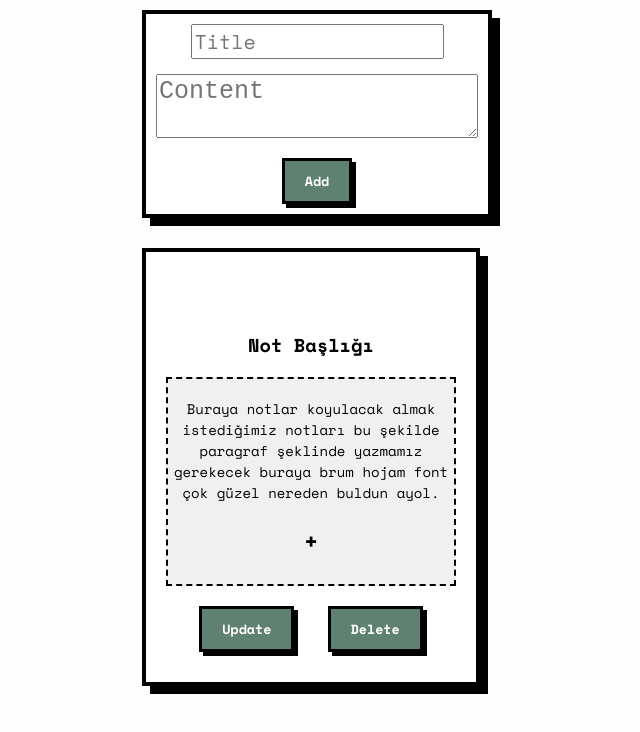
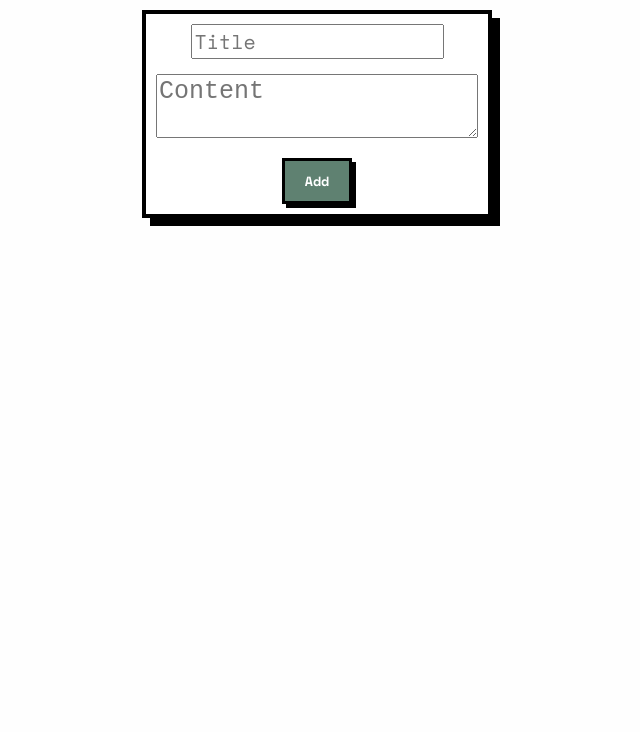
Before and after one commit to senabalioglu/react-note-website, a React (Vite) app: page / in a window 1280 px wide. Shown: the top 732 px of the page, without its empty margins (323-963 px from the left). Built offline with nearby package versions, Linux system fonts and the light colour scheme.

Commit message:
add note
not ekleme özelliği tamamlandı

```diff
--- a/src/App.jsx
+++ b/src/App.jsx
@@ -1,11 +1,9 @@
 import Notes from "./Notes";
-import NoteForm from "./components/NoteForm/NoteForm";
 
 function App() {
   return (
     <>
       <div>
-        <NoteForm />
         <Notes />
       </div>
     </>
--- a/src/Notes.jsx
+++ b/src/Notes.jsx
@@ -1,11 +1,37 @@
-import NoteCard from "./components/NoteCard/NoteCard"
+import NoteCard from "./components/NoteCard/NoteCard";
+import NoteForm from "./components/NoteForm/NoteForm";
+import { useEffect, useState } from "react";
 
-function Notes(){
-    return(
-        <>
-        <NoteCard />
-        </>
-    )
+function Notes() {
+  // useEffect getItem
+  const [notes, setNotes] = useState(() => {
+    const saved = localStorage.getItem("notes");
+    return saved ? JSON.parse(saved) : [];
+  });
+
+  const handleFormSubmit = (note) => {
+    let updatedNotes;
+
+    const isEdit = notes.find((n) => n.id === note.id);
+    if(isEdit){
+        updatedNotes = notes.map((n) => (n.id === note.id ? note : n));
+    }else{
+        updatedNotes = [...notes, note];
+    }
+
+    setNotes(updatedNotes);
+
+    localStorage.setItem("notes", JSON.stringify(updatedNotes));
+  };
+
+  return (
+    <>
+      <NoteForm onSubmit={handleFormSubmit} />
+      {notes.map((note) => (
+        <NoteCard key={note.id} note={note} onEdit={null} onDelete={null} />
+      ))}
+    </>
+  );
 }
 
-export default Notes
+export default Notes;
--- a/src/components/NoteCard/NoteCard.jsx
+++ b/src/components/NoteCard/NoteCard.jsx
@@ -1,30 +1,18 @@
 import "./NoteCard.css";
 
-function NoteCard() {
+function NoteCard({note, onEdit, onDelete}) {
   return (
     <>
       <div className="card-container">
         <div className="inner-container">
           <div>
-            <h3>Not Başlığı</h3>
+            <h3>{note.title}</h3>
           </div>
           <div className="note-div">
             <p>
-              Buraya notlar koyulacak almak istediğimiz notları bu şekilde
-              paragraf şeklinde yazmamız gerekecek buraya brum hojam font çok
-              güzel nereden buldun ayol.
+              {note.content}
             </p>
             <h2> + </h2>
-          </div>
-          <div>
-            <div className="button-div" >
-              <button className="btn">
-                Update
-              </button>
-              <button className="btn">
-                Delete
-              </button>
-            </div>
           </div>
         </div>
       </div>
@@ -36,26 +24,3 @@ function NoteCard() {
 //update yoksa add note falan işte anlarsın ya
 
 export default NoteCard;
-
-/*
-<div class="card-container">
-  <div class="upper-container">
-    <div class="image-container">
-      <img src="https://api.dicebear.com/7.x/thumbs/svg?seed=Alaina" alt="profile image" />
-    </div>
-  </div>
-
-  <div class="lower-container">
-    <div>
-      <h3>Alaina Wick</h3>
-      <h4>Front-end Developer</h4>
-    </div>
-    <div>
-      <p>sodales accumsan ligula. Aenean sed diam tristique, fermentum mi nec, ornare arcu.</p>
-    </div>
-    <div>
-      <a href="#" class="btn">View profile</a>
-    </div>
-  </div>
-</div>
-*/
--- a/src/components/NoteForm/NoteForm.jsx
+++ b/src/components/NoteForm/NoteForm.jsx
@@ -1,23 +1,33 @@
 import "./NoteForm.css";
-import { useState } from "react";
+import { useEffect, useState } from "react";
 
 function NoteForm({ onSubmit, existingNote, onCancel }) {
   const [title, setTitle] = useState("");
   const [content, setContent] = useState("");
 
-  const handleSubmit = () => {};
+  const handleSubmit = (e) => {
+    e.preventDefault();
+
+    const noteData = {
+      title,
+      content,
+      date: new Date().toLocaleString(),
+      id: existingNote?.id || crypto.randomUUID(),
+    };
+
+    onSubmit(noteData);
+    setTitle("");
+    setContent("");
+  };
 
   return (
     <>
       <div className="form-div">
         <form className="note-form" onSubmit={handleSubmit}>
-          <input type="text" placeholder="Title" />
-          <textarea
-            placeholder="Content"
-            value={content}
-            onChange={(e) => setContent(e.target.value)}
-          />
-          <button> {existingNote ? "Update" : "Add"} </button>
+          <input onChange={(e) => setTitle(e.target.value)} type="text" placeholder="Title" value={title} />
+          <textarea onChange={(e) => setContent(e.target.value)} placeholder="Content" value={content} />
+          <button type="submit"> {existingNote ? "Update" : "Add"} </button>
+          {existingNote && <button onClick={onCancel}>Cancel</button>}
         </form>
       </div>
     </>
```
